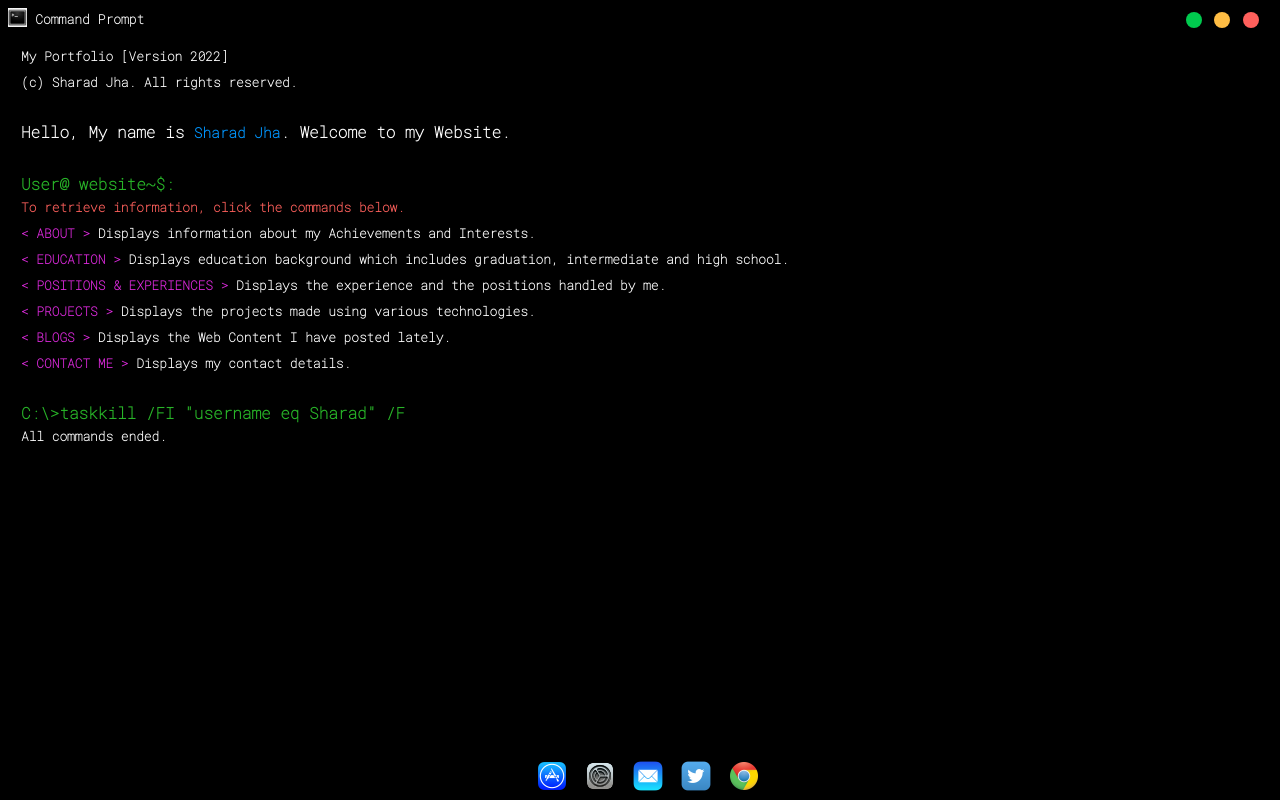
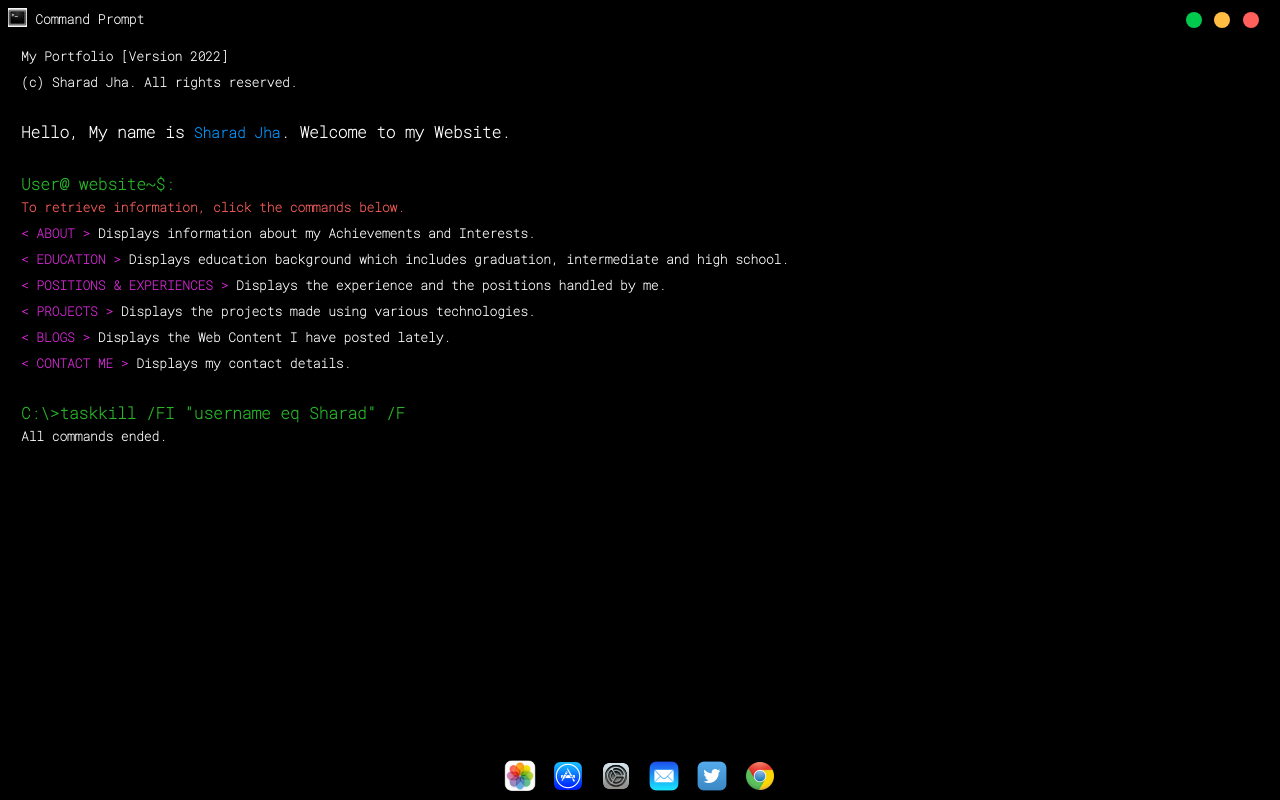
Before and after one commit to sharadj34/Portfolio, a plain HTML site: page index.html in a window 1280 px wide. Drawn offline with Linux system fonts and the light colour scheme; the site is published under a folder, as on GitHub Pages, so addresses that start at the root find nothing; a web font is replaced by a local one.

Commit message:
Update index.html

```diff
--- a/index.html
+++ b/index.html
@@ -43,7 +43,7 @@
         <footer>
             <div class="fixed_footer">
             <nav class="foot_nav">
-                <a href="/html/gallery.html"><img class="foot_logo" src="/images/mac1.png" alt=""></a>
+                <a href="./html/gallery.html"><img class="foot_logo" src="./images/mac1.png" alt=""></a>
                 <img class="foot_logo" src="./images/mac2.png" alt="">
                 <img class="foot_logo" src="./images/mac4.png" alt="">
                 <img class="foot_logo" src="./images/mac5.webp" alt="">
```
